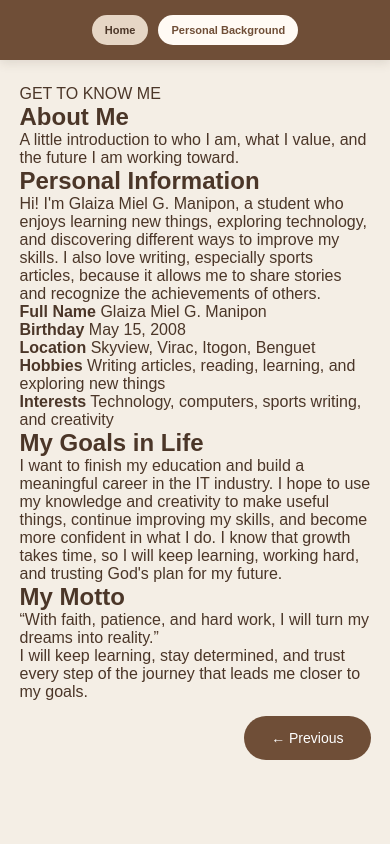
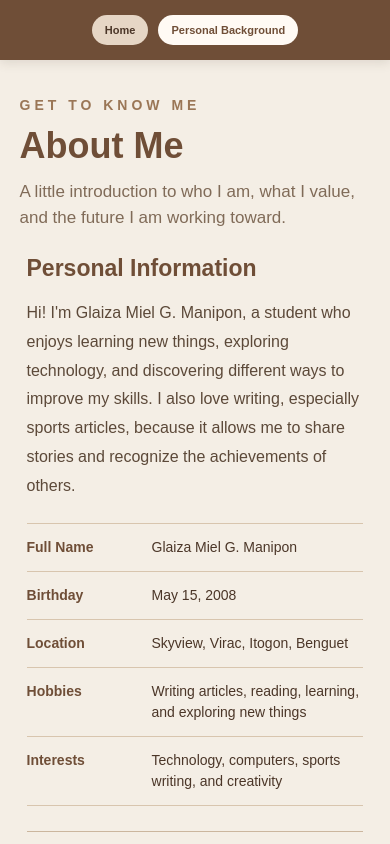
Before and after one commit to gmmanipon/gmmanipon.github.io, a plain HTML site: page index.html in a window 390 px wide. Both pictures are taken after a click on the button "Personal Background". Shown: the top 844 px of the page. Drawn offline with Linux system fonts and the light colour scheme.

Commit message:
Refactor CSS for personal page layout and styling

```diff
--- a/style.css
+++ b/style.css
@@ -1,3 +1,4 @@
+
 * {
     margin: 0;
     padding: 0;
@@ -37,6 +38,7 @@ nav button {
     font-size: 14px;
     font-weight: bold;
     cursor: pointer;
+    transition: 0.2s ease;
 }
 
 nav button:hover,
@@ -131,6 +133,10 @@ main {
     line-height: 1.6;
 }
 
+.camera-icon {
+    font-size: 40px;
+}
+
 /* BOTTOM NAVIGATION */
 .bottom-navigation {
     display: flex;
@@ -153,87 +159,128 @@ main {
     background: #4b3628;
 }
 
-/* PERSONAL BACKGROUND */
-.section-heading {
-    text-align: center;
-    margin: 10px 0 20px;
+/* ABOUT ME PAGE */
+.personal-page {
+    max-width: 1200px;
+    width: 100%;
+    margin: 0 auto;
 }
 
-.section-heading h1 {
-    color: #6f4e37;
-    font-size: 35px;
-    margin-bottom: 8px;
+.about-heading {
+    margin: 12px 0 34px;
+    padding-left: 6%;
 }
 
-.section-heading p {
-    color: #806b58;
+.eyebrow {
+    display: block;
+    color: #9a7656;
+    font-size: 14px;
+    font-weight: bold;
+    letter-spacing: 4px;
+    margin-bottom: 12px;
 }
 
-/* CARDS */
-.cards {
+.about-heading h1 {
+    color: #6f4e37;
+    font-size: 46px;
+    margin-bottom: 12px;
+}
+
+.about-heading p {
+    color: #806b58;
+    font-size: 17px;
+    line-height: 1.5;
+}
+
+/* TWO-COLUMN LAYOUT */
+.about-layout {
     flex: 1;
     min-height: 0;
     display: grid;
-    grid-template-columns: repeat(2, 1fr);
-    grid-template-rows: repeat(2, minmax(0, 1fr));
-    gap: 15px;
+    grid-template-columns: 1.15fr 1fr;
+    gap: 6%;
+    padding: 0 2%;
 }
 
-.card {
-    background: #fffaf4;
-    border: 1px solid #dfcbb5;
-    border-radius: 12px;
-    padding: 18px;
-    text-align: center;
+.about-left {
+    padding-right: 7%;
+    border-right: 1px solid #cbb69e;
+}
+
+.about-layout h2 {
+    color: #6f4e37;
+    font-size: 27px;
+    margin-bottom: 17px;
+}
+
+.introduction,
+.goals-section p,
+.motto-section p {
+    color: #5c4939;
+    font-size: 16px;
+    line-height: 1.8;
+}
+
+.introduction {
+    margin-bottom: 22px;
+}
+
+/* PERSONAL INFORMATION */
+.information-list {
+    border-top: 1px solid #d8c5ae;
+}
+
+.info-row {
+    display: grid;
+    grid-template-columns: 135px 1fr;
+    gap: 15px;
+    padding: 13px 0;
+    border-bottom: 1px solid #d8c5ae;
+    font-size: 15px;
+    line-height: 1.5;
+}
+
+.info-row strong {
+    color: #6f4e37;
+}
+
+.info-row span {
+    color: #4b3628;
+}
+
+/* RIGHT COLUMN */
+.about-right {
     display: flex;
     flex-direction: column;
-    justify-content: center;
-    overflow: hidden;
-    box-shadow: 0 5px 15px #6f4e3715;
+    justify-content: space-between;
+    padding: 0 2% 0 0;
 }
 
-.card .emoji {
-    font-size: 28px;
-    margin-bottom: 8px;
+.goals-section {
+    padding-bottom: 30px;
+    border-bottom: 1px solid #d8c5ae;
 }
 
-.card h3 {
-    color: #6f4e37;
-    font-size: 18px;
-    margin-bottom: 9px;
+.goals-section p {
+    max-width: 550px;
 }
 
-.card p {
-    color: #5c4939;
-    font-size: 13px;
-    line-height: 1.5;
-    margin-bottom: 7px;
+/* MY MOTTO */
+.motto-section {
+    padding-top: 28px;
 }
 
-.card hr {
-    border: none;
-    border-top: 1px solid #dfcbb5;
-    margin: 8px 0;
+.motto-section blockquote {
+    color: #806044;
+    font-size: 32px;
+    font-weight: bold;
+    font-style: italic;
+    line-height: 1.45;
+    margin: 15px 0 18px;
 }
 
-/* PERSONAL INFORMATION ALIGNMENT */
-.about-card {
-    align-items: center;
-}
-
-.about-card .personal-info {
-    width: 100%;
-    max-width: 300px;
-    text-align: left;
-}
-
-.about-card .personal-info p {
-    margin-bottom: 10px;
-    line-height: 1.4;
-}
-
-.about-card .personal-info strong {
-    color: #6f4e37;
+.motto-section p {
+    font-size: 15px;
 }
 
 /* MOBILE VIEW */
@@ -297,16 +344,42 @@ main {
         height: 300px;
     }
 
-    .cards {
-        grid-template-columns: 1fr;
-        grid-template-rows: auto;
+    .personal-page {
+        min-height: 1000px;
     }
 
-    .card {
-        min-height: 190px;
+    .about-heading {
+        padding-left: 0;
+        margin-bottom: 25px;
     }
 
-    .about-card {
-        min-height: 300px;
+    .about-heading h1 {
+        font-size: 36px;
+    }
+
+    .about-layout {
+        display: flex;
+        flex-direction: column;
+        gap: 30px;
+    }
+
+    .about-left {
+        padding-right: 0;
+        padding-bottom: 25px;
+        border-right: none;
+        border-bottom: 1px solid #cbb69e;
+    }
+
+    .about-layout h2 {
+        font-size: 23px;
+    }
+
+    .info-row {
+        grid-template-columns: 110px 1fr;
+        font-size: 14px;
+    }
+
+    .motto-section blockquote {
+        font-size: 25px;
     }
 }
```
